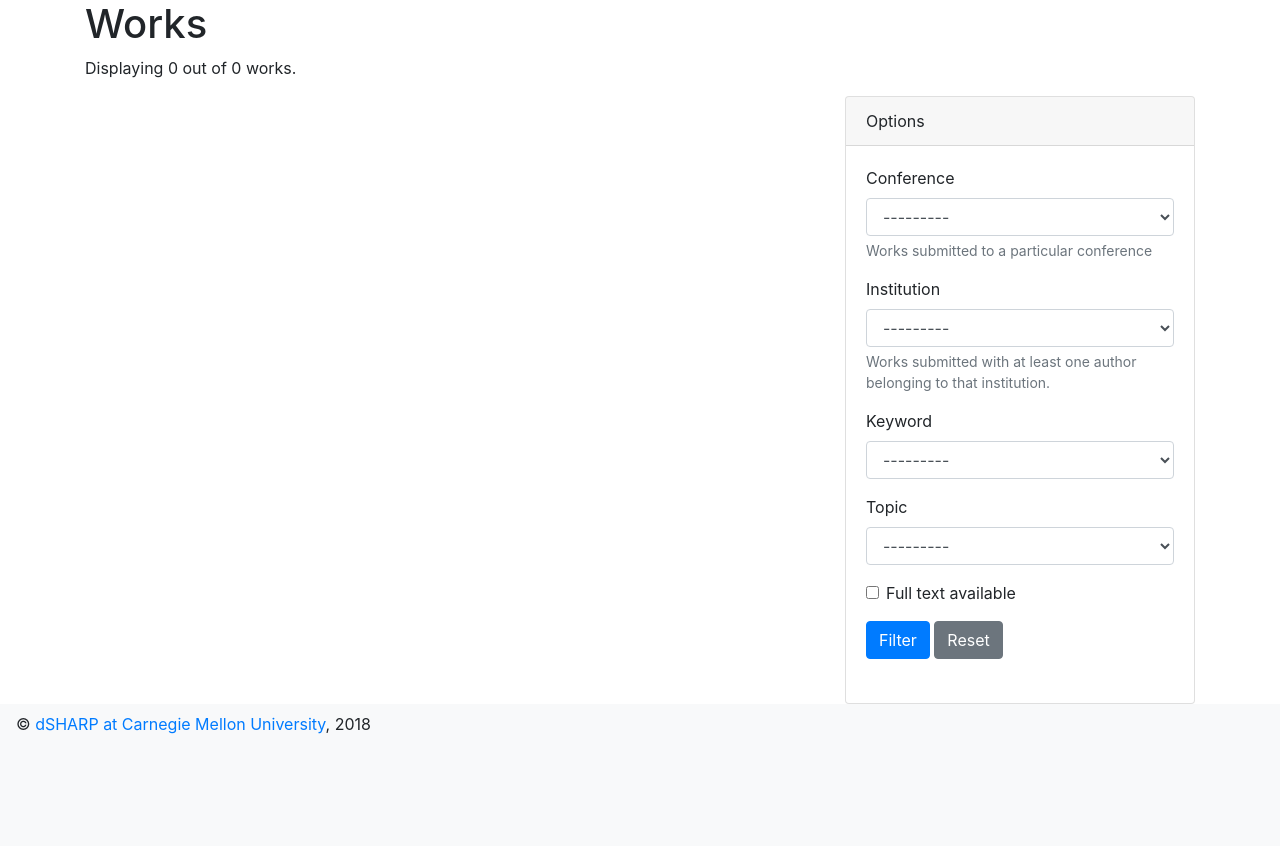
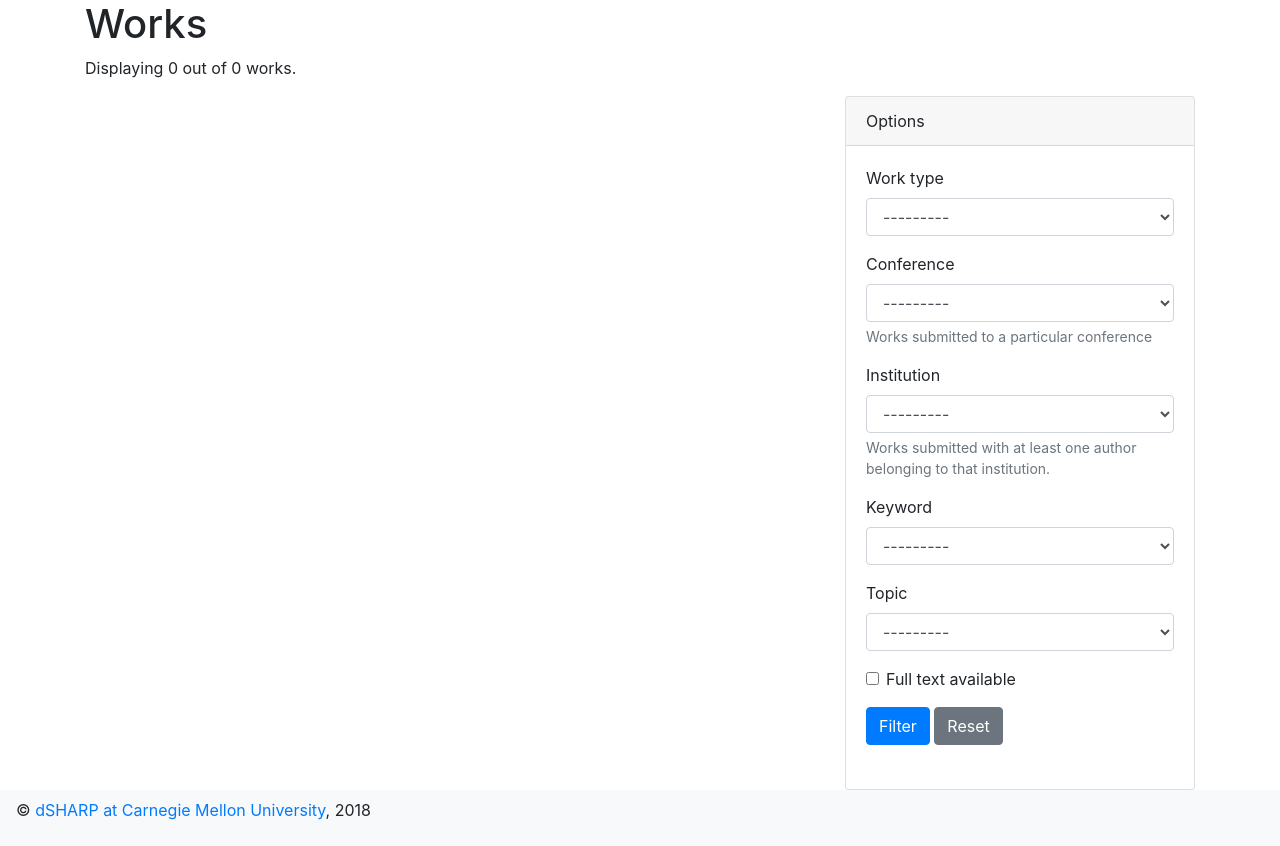
Before and after one commit to cmu-lib/dhweb_app, a Django app: page /works in a window 1280 px wide. Shown: the part 56-902 px from the top of the page. Before the commit the page ends 790 px from the top, so only its background shows below. Run offline with Django 3.2, Linux system fonts and the light colour scheme; data that the repository does not hold is empty; some libraries are stand-ins or nearby versions.

Commit message:
create model for work_type

```diff
--- a/app/abstracts/admin.py
+++ b/app/abstracts/admin.py
@@ -17,6 +17,7 @@ from .models import (
     Discipline,
     Affiliation,
     Country,
+    WorkType,
 )
 
 
@@ -74,8 +75,8 @@ class WorkAdmin(admin.ModelAdmin):
         "disciplines",
     ]
     search_fields = ["title", "authorships__appellations__last_name"]
-    list_filter = ["state", "submission_type", "conference"]
-    list_display = ["title", "conference", "state", "submission_type"]
+    list_filter = ["state", "work_type", "conference"]
+    list_display = ["title", "conference", "state", "work_type"]
     radio_fields = {"state": admin.HORIZONTAL}
 
 
@@ -133,3 +134,4 @@ admin.site.register(Topic, KeywordAdmin)
 admin.site.register(Language, KeywordAdmin)
 admin.site.register(Discipline, KeywordAdmin)
 admin.site.register(Country, CountryAdmin)
+admin.site.register(WorkType)
--- a/app/abstracts/forms.py
+++ b/app/abstracts/forms.py
@@ -1,12 +1,21 @@
 from django import forms
 
-from .models import Author, Authorship, Conference, Institution, Topic, Keyword, Work
+from .models import (
+    Author,
+    Authorship,
+    Conference,
+    Institution,
+    Topic,
+    Keyword,
+    Work,
+    WorkType,
+)
 
 
 class WorkFilter(forms.Form):
-    # submission_type = forms.ChoiceField(
-    #     choices=Work.objects.values_list("submission_type").distinct()
-    # )
+    work_type = forms.ModelChoiceField(
+        queryset=WorkType.objects.filter(works__state="ac").distinct(), required=False
+    )
     conference = forms.ModelChoiceField(
         queryset=Conference.objects.filter(works__state="ac").distinct(),
         required=False,
--- a/app/abstracts/templates/work_card.html
+++ b/app/abstracts/templates/work_card.html
@@ -1,7 +1,7 @@
 <div class="d-flex justify-content-between">
 <h6 class="mb-1">
 <a href="{% url 'work_detail' work.pk %}">{{ work.title }}</a></h6>
-<small class="text-muted">{{ work.submission_type }}</small>
+<small class="text-muted">{{ work.work_type }}</small>
 </div>
 <p>{% for authorship in work.authorships.all %}<a href="{% url 'author_detail' authorship.author.pk %}">{{ authorship.author.pref_name }}</a>{% if not forloop.last %}, {% endif %}{% endfor %}</p>
 {% if work.keywords.exists %}<p><small>Keywords: {% for kw in work.keywords.all %}<a class="badge badge-secondary" href="{% url 'work_list' %}?keyword={{ kw.pk }}">{{ kw }}</a>
--- a/app/abstracts/views.py
+++ b/app/abstracts/views.py
@@ -34,6 +34,11 @@ class WorkList(ListView):
         filter_form = self.request.GET
 
         result_set = base_result_set
+
+        if "work_type" in filter_form:
+            work_type_res = filter_form["work_type"]
+            if work_type_res != "":
+                result_set = result_set.filter(work_type__pk=work_type_res)
 
         if "conference" in filter_form:
             conference_res = filter_form["conference"]
```
Also changed, not shown: app/abstracts/models.py (+12 -2 lines), app/abstracts/migrations/0021_auto_20181231_1207.py (added), app/abstracts/migrations/0022_remove_work_submission_type.py (added).
